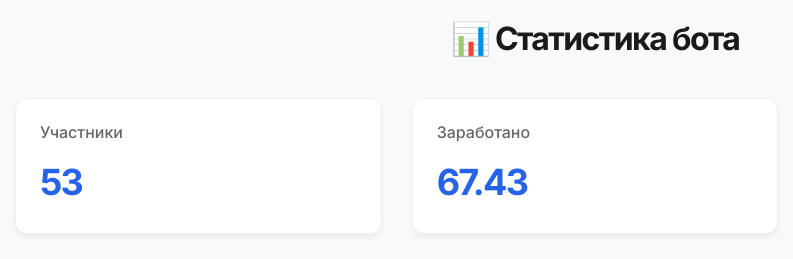
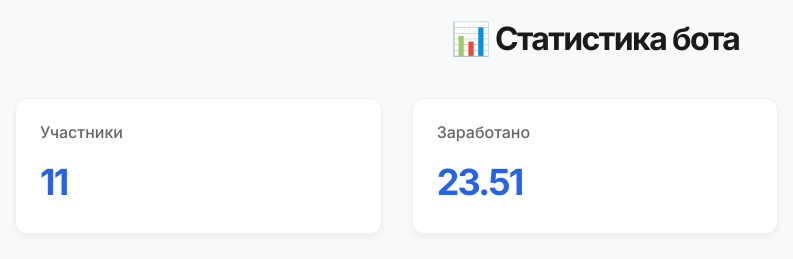
Before and after one commit to lixaradka/TonQuests-miniapp, a plain HTML site: page index.html in a window 1280 px wide. Shown: the top 259 px of the page, 45-838 px from the left. Drawn offline with nearby package versions, Linux system fonts and the light colour scheme.

Commit message:
Update index.html

```diff
--- a/index.html
+++ b/index.html
@@ -89,13 +89,13 @@
             <div class="col-12 col-md-4">
                 <div class="stats-block">
                     <h2>Участники</h2>
-                    <p id="participants">53</p>
+                    <p id="participants">11</p>
                 </div>
             </div>
             <div class="col-12 col-md-4">
                 <div class="stats-block">
                     <h2>Заработано</h2>
-                    <p id="earnings">67.43</p>
+                    <p id="earnings">23.51</p>
                 </div>
             </div>
             <div class="col-12 col-md-4">
```
